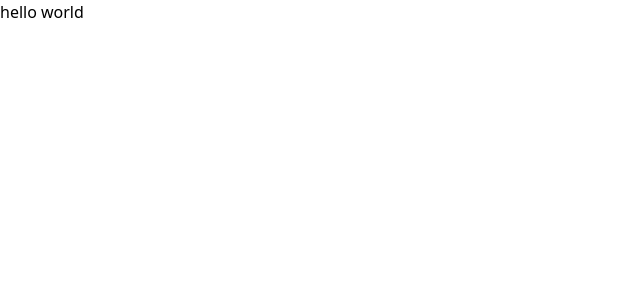
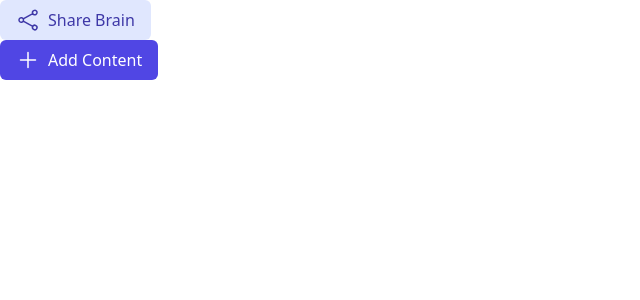
Before and after one commit to saicharith2012/brain-cache, a React (Vite) app in the folder frontend/: page / in a window 1280 px wide. Shown: the top 300 px of the page, without its empty margins (0-640 px from the left). Built offline with nearby package versions, Linux system fonts and the light colour scheme.

Commit message:
feat: add Button component with icon support; implement PlusIcon and ShareIcon components

```diff
--- a/frontend/src/App.tsx
+++ b/frontend/src/App.tsx
@@ -1,7 +1,27 @@
 import "./App.css";
+import { Button } from "./components/ui/Button";
+import PlusIcon from "./icons/PlusIcon";
+import ShareIcon from "./icons/ShareIcon";
 
 function App() {
-  return <div>hello world</div>;
+  return (
+    <>
+      <Button
+        variant="secondary"
+        size="md"
+        text="Share Brain"
+        onClick={() => {}}
+        startIcon={<ShareIcon size="lg"/>}
+      />
+      <Button
+        variant="primary"
+        size="md"
+        text="Add Content"
+        onClick={() => {}}
+        startIcon={<PlusIcon size="lg"/>}
+      />
+    </>
+  );
 }
 
 export default App;
--- /dev/null
+++ b/frontend/src/components/ui/Button.tsx
@@ -0,0 +1,39 @@
+import { ReactElement } from "react";
+
+type Variant = "primary" | "secondary";
+type ButtonSize = "sm" | "md" | "lg";
+
+interface ButtonProps {
+  variant: Variant;
+  size: ButtonSize;
+  text: string;
+  startIcon?: ReactElement;
+  endIcon?: ReactElement;
+  onClick: () => void;
+}
+
+const variantStyles: Record<Variant, string> = {
+  primary: "bg-cpurple-600 text-white",
+  secondary: "bg-cpurple-300 text-cpurple-500",
+};
+
+const defaultStyles = "rounded-md flex items-center";
+
+const sizeStyles: Record<ButtonSize, string> = {
+  sm: "py-1 px-2",
+  md: "py-2 px-4",
+  lg: "py-4 px-6",
+};
+
+export const Button = (props: ButtonProps) => {
+  return (
+    <button
+      className={`${variantStyles[props.variant]} ${defaultStyles} ${
+        sizeStyles[props.size]
+      }`}
+    >
+      {props.startIcon ? <div className="pr-2">{props.startIcon}</div> : null}{" "}
+      {props.text} {props.endIcon}
+    </button>
+  );
+};
--- /dev/null
+++ b/frontend/src/icons/IconTypes.ts
@@ -0,0 +1,11 @@
+type IconSize = "sm" | "md" | "lg";
+
+export interface IconProps {
+  size: IconSize;
+}
+
+export const IconStyles: Record<IconSize, string> = {
+  sm: "size-2",
+  md: "size-4",
+  lg: "size-6",
+};
--- /dev/null
+++ b/frontend/src/icons/PlusIcon.tsx
@@ -0,0 +1,20 @@
+import { IconProps, IconStyles } from "./IconTypes";
+
+export default function PlusIcon(props: IconProps) {
+  return (
+    <svg
+      xmlns="http://www.w3.org/2000/svg"
+      fill="none"
+      viewBox="0 0 24 24"
+      stroke-width="1.5"
+      stroke="currentColor"
+      className={IconStyles[props.size]}
+    >
+      <path
+        stroke-linecap="round"
+        stroke-linejoin="round"
+        d="M12 4.5v15m7.5-7.5h-15"
+      />
+    </svg>
+  );
+}
--- /dev/null
+++ b/frontend/src/icons/ShareIcon.tsx
@@ -0,0 +1,20 @@
+import { IconProps, IconStyles } from "./IconTypes";
+
+export default function ShareIcon(props: IconProps) {
+  return (
+    <svg
+      xmlns="http://www.w3.org/2000/svg"
+      fill="none"
+      viewBox="0 0 24 24"
+      stroke-width="1.5"
+      stroke="currentColor"
+      className={IconStyles[props.size]}
+    >
+      <path
+        stroke-linecap="round"
+        stroke-linejoin="round"
+        d="M7.217 10.907a2.25 2.25 0 1 0 0 2.186m0-2.186c.18.324.283.696.283 1.093s-.103.77-.283 1.093m0-2.186 9.566-5.314m-9.566 7.5 9.566 5.314m0 0a2.25 2.25 0 1 0 3.935 2.186 2.25 2.25 0 0 0-3.935-2.186Zm0-12.814a2.25 2.25 0 1 0 3.933-2.185 2.25 2.25 0 0 0-3.933 2.185Z"
+      />
+    </svg>
+  );
+}
```
